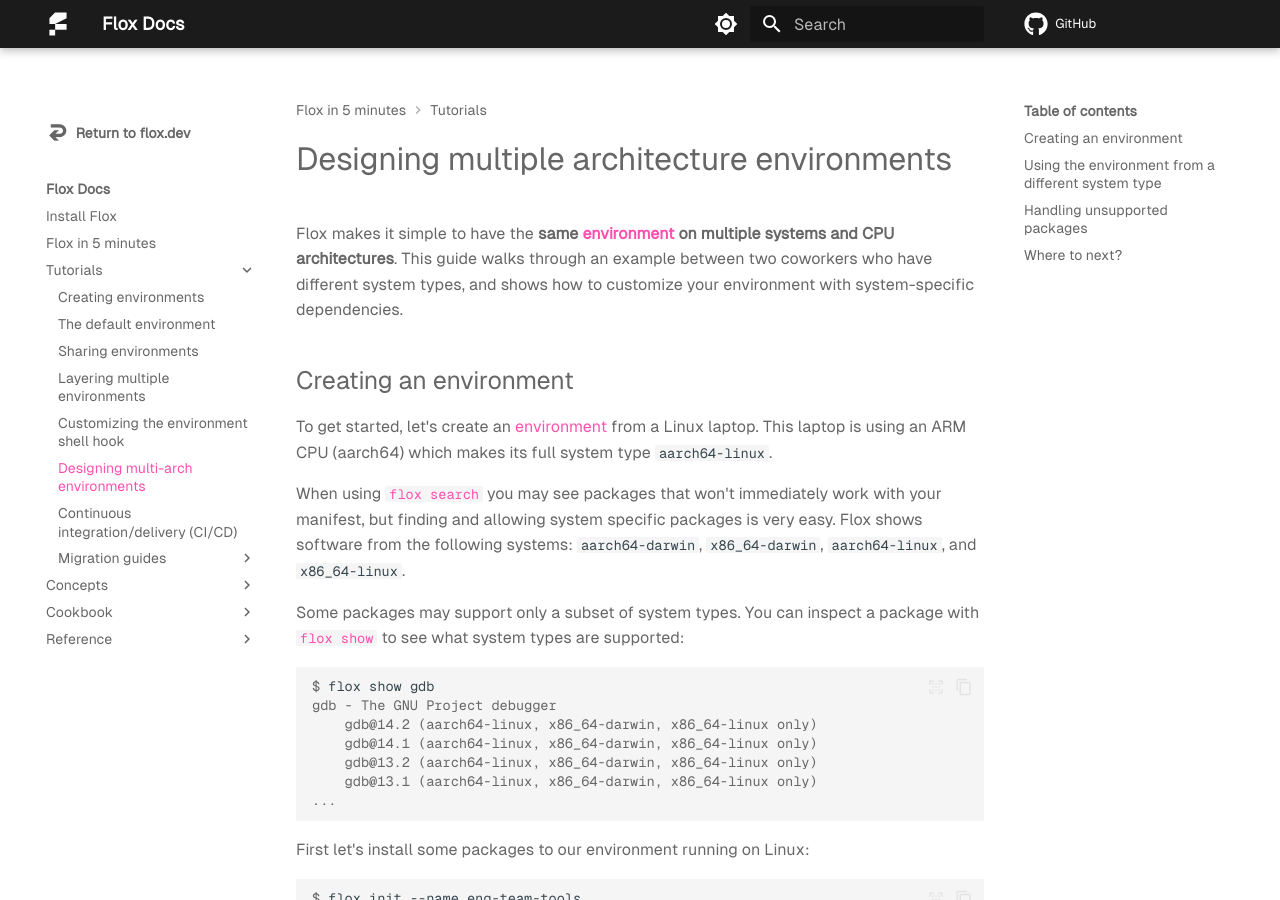
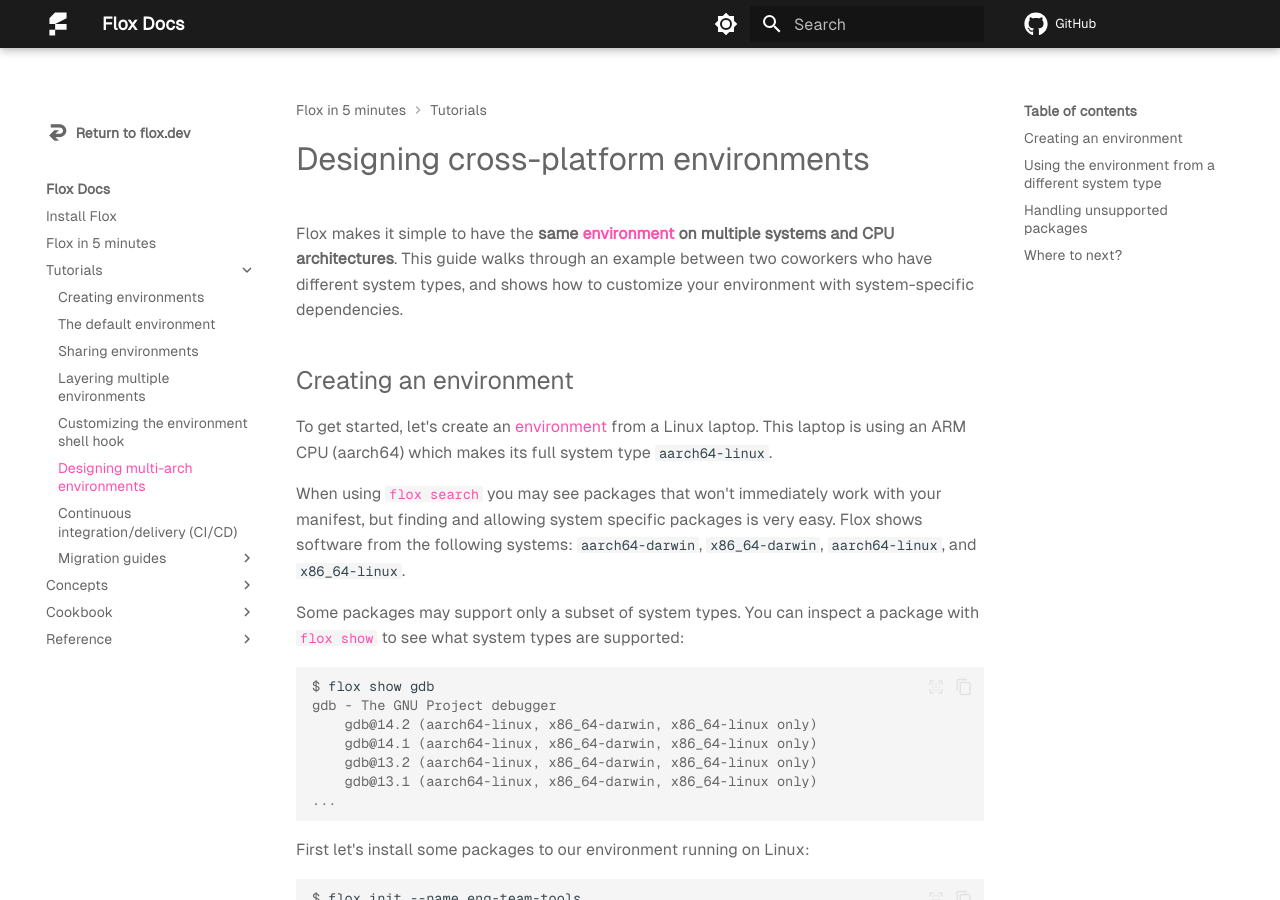
Before and after one commit to flox/floxdocs, an MkDocs documentation site: the page built from docs/tutorials/multi-arch-environments.md, in a window 1280 px wide and 900 px high. Built offline with MkDocs 1.6.1 and Material for MkDocs 9.7.7, drawn with Linux system fonts in a browser that asks for light colours; plug-ins that fetch from the network failed and are left out; comment, search, counter and statistics services are not loaded.

Commit message:
Update multi-arch-environments.md

```diff
--- a/docs/tutorials/multi-arch-environments.md
+++ b/docs/tutorials/multi-arch-environments.md
@@ -1,9 +1,9 @@
 ---
-title: Designing multiple architecture environments
+title: Designing cross-platform environments
 description: Creating environments that run on different systems.
 ---
 
-# Designing multiple architecture environments
+# Designing cross-platform environments
 
 Flox makes it simple to have the **same [environment][environment_concept] on
 multiple systems and CPU architectures**.
```
